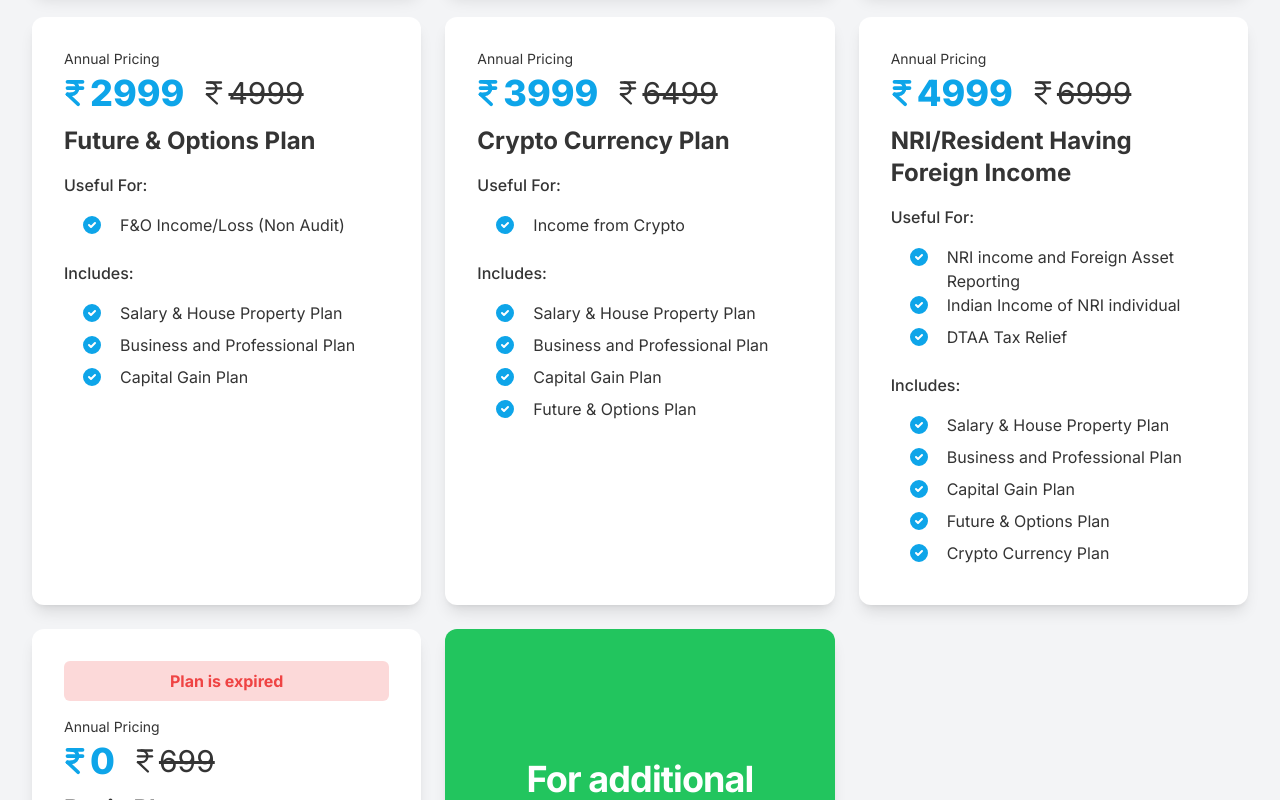
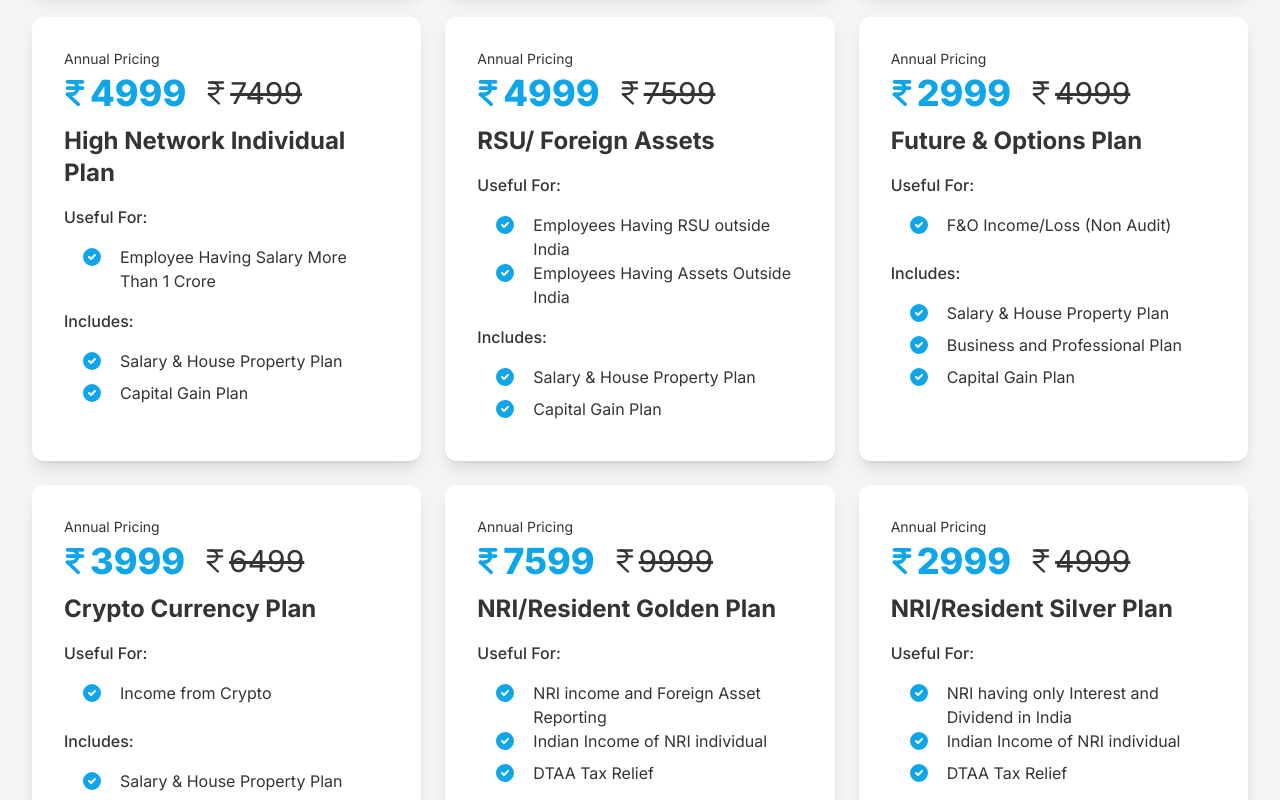
Before and after one commit to itrmitra/itrmitra, a Next.js app: page /services in a window 1280 px wide. Shown: the part 900-1700 px from the top of the page. Built offline with nearby package versions, Linux system fonts and the light colour scheme.

Commit message:
Add new plans and update existing plan details
Update plans

```diff
--- a/src/data/services.ts
+++ b/src/data/services.ts
@@ -32,7 +32,24 @@ export const services = [
             "Plan does not include Account Writing, Business Consultancy Services and Balance Sheet Attestation charges",
         ],
     },
-
+     {
+        name: "High Network Individual Plan",
+        priceBefore: "7499",
+        priceAfter: "4999",
+        usefulFor: ["Employee Having Salary More Than 1 Crore"],
+        includes: ["Salary & House Property Plan", "Capital Gain Plan"],
+    },
+{
+        name: "RSU/ Foreign Assets",
+        priceBefore: "7599",
+        priceAfter: "4999",
+        usefulFor: ["Employees Having RSU outside India",
+                   "Employees Having Assets Outside India",
+                    ],
+        includes: ["Salary & House Property Plan",
+                  "Capital Gain Plan",
+                  ],
+    },
     {
         name: "Future & Options Plan",
         priceBefore: "4999",
@@ -57,9 +74,9 @@ export const services = [
         ],
     },
     {
-        name: "NRI/Resident Having Foreign Income",
-        priceBefore: "6999",
-        priceAfter: "4999",
+        name: "NRI/Resident Golden Plan",
+        priceBefore: "9999",
+        priceAfter: "7599",
         usefulFor: [
             "NRI income and Foreign Asset Reporting",
             "Indian Income of NRI individual",
@@ -73,17 +90,14 @@ export const services = [
             "Crypto Currency Plan",
         ],
     },
-    {
-        expired: true,
-        name: "Basic Plan",
-        priceBefore: "699",
-        priceAfter: "0",
+     {
+        name: "NRI/Resident Silver Plan",
+        priceBefore: "4999",
+        priceAfter: "2999",
         usefulFor: [
-            "Per Annum Salary less than 5 Lakh",
-            "Single House Property",
-            "Interest Income",
-            "No TDS deductions and refund",
-        ],
-        extraInfo: ["Terms and Conditions Apply", "Offer valid until 31st May, 2025"],
+            "NRI having only Interest and Dividend in India",
+            "Indian Income of NRI individual",
+            "DTAA Tax Relief",
+        ]
     },
-]
+   ]
```
